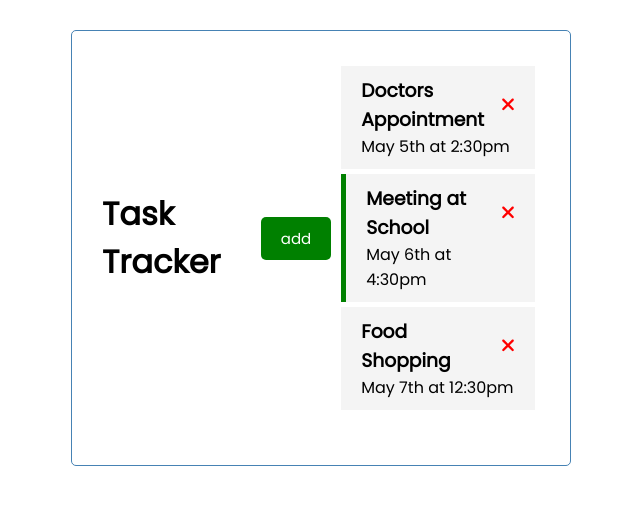
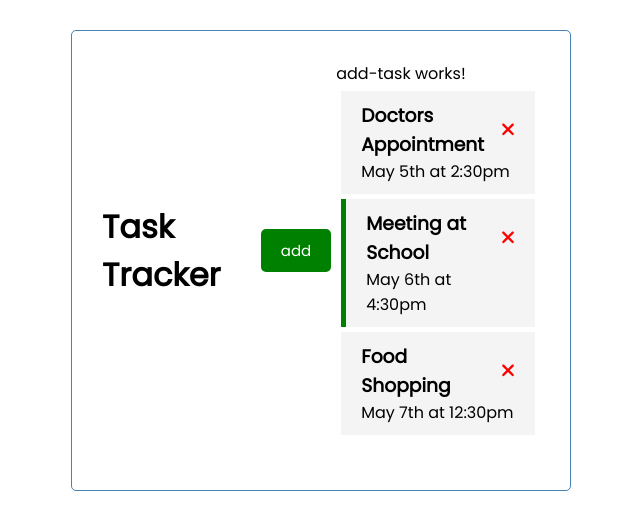
Before and after one commit to ianotieno/angular-trackerapp, an Angular app: page / in a window 1280 px wide. Shown: the top 530 px of the page, without its empty margins (319-959 px from the left). Built offline with nearby package versions, Linux system fonts and the light colour scheme; data requests are answered from the project's data file.

Commit message:
add-task

```diff
--- a/src/app/components/add-task/add-task.component.ts
+++ b/src/app/components/add-task/add-task.component.ts
@@ -1,10 +1,14 @@
-import { Component } from '@angular/core';
+import { Component, OnInit } from '@angular/core';
 
 @Component({
   selector: 'app-add-task',
   templateUrl: './add-task.component.html',
   styleUrls: ['./add-task.component.css']
 })
-export class AddTaskComponent {
+export class AddTaskComponent implements OnInit{
+  constructor(){}
+  ngOnInit(): void {
+
+  }
 
 }
--- a/src/app/components/tasks/tasks.component.html
+++ b/src/app/components/tasks/tasks.component.html
@@ -1,3 +1,4 @@
+<app-add-task></app-add-task>
 <app-task-item
 *ngFor="let task of tasks"
 [task]="task"
```
